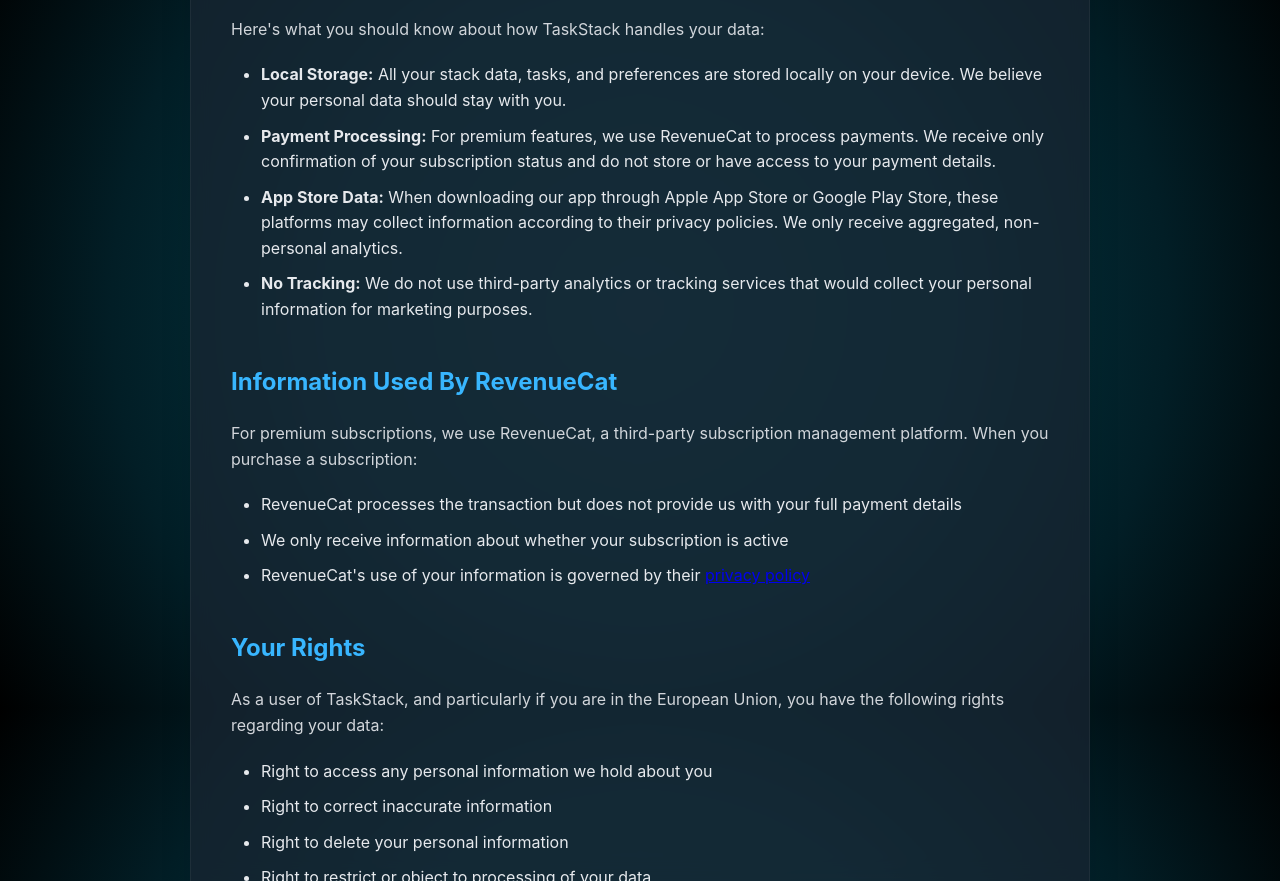
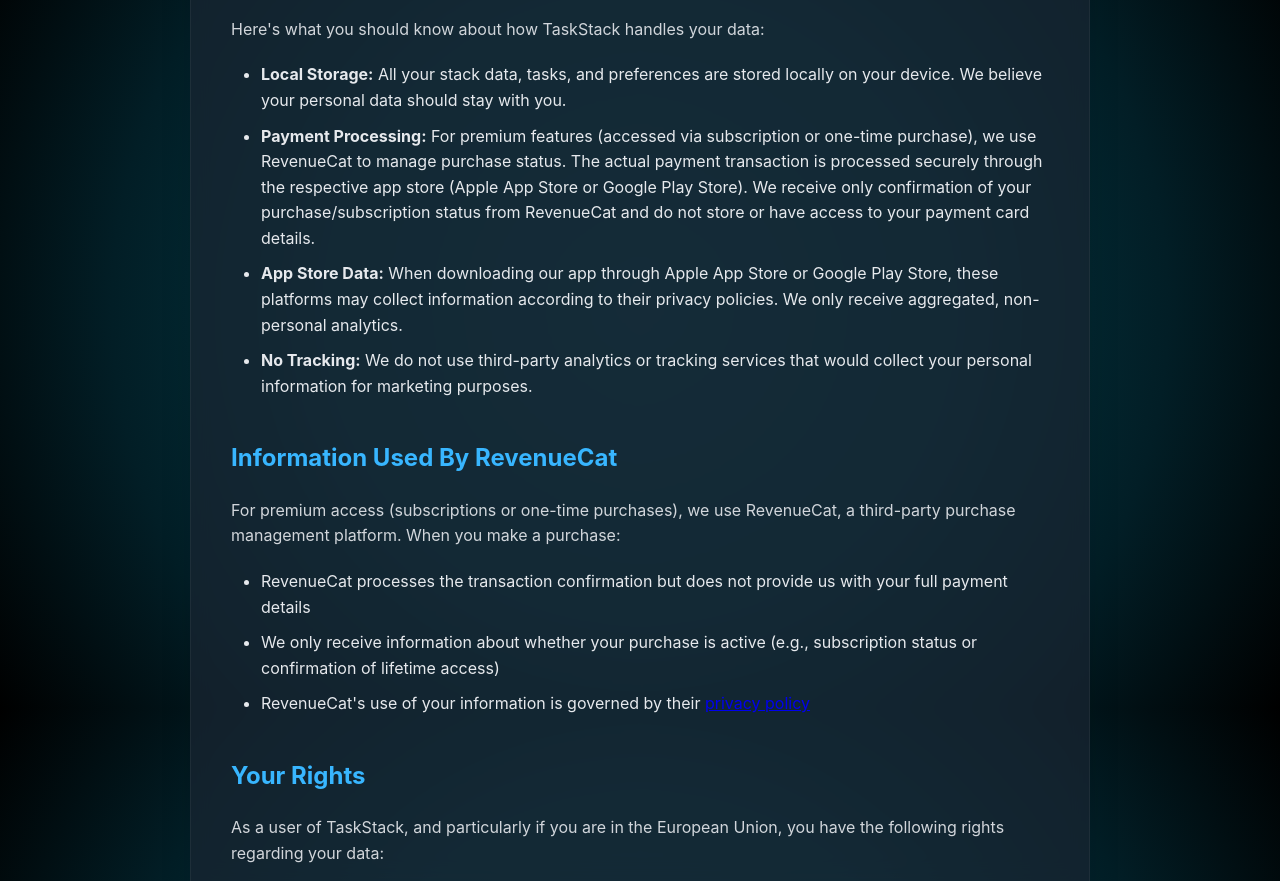
Before and after one commit to Dazarang/dazarang.github.io, a plain HTML site: page taskstack/privacy/index.html in a window 1280 px wide. Shown: the part 892-1773 px from the top of the page. Drawn offline with Linux system fonts and the light colour scheme.

Commit message:
Update privacy policy and terms of use

```diff
--- a/taskstack/privacy/index.html
+++ b/taskstack/privacy/index.html
@@ -132,7 +132,7 @@
         <div class="glass-card">
             <h1>Privacy Policy</h1>
 
-            <p><strong>Last Updated: April 5, 2025</strong></p>
+            <p><strong>Last Updated: April 6, 2025</strong></p>
 
             <p>At TaskStack, we value your privacy and are committed to protecting your personal information. This
                 Privacy Policy explains how we handle data when you use our TaskStack mobile application.</p>
@@ -157,9 +157,11 @@
             <ul>
                 <li><strong>Local Storage:</strong> All your stack data, tasks, and preferences are stored locally on
                     your device. We believe your personal data should stay with you.</li>
-                <li><strong>Payment Processing:</strong> For premium features, we use RevenueCat to process payments. We
-                    receive only confirmation of your subscription status and do not store or have access to your
-                    payment details.</li>
+                <li><strong>Payment Processing:</strong> For premium features (accessed via subscription or one-time
+                    purchase), we use RevenueCat to manage purchase status. The actual payment transaction is processed
+                    securely through the respective app store (Apple App Store or Google Play Store). We receive only
+                    confirmation of your purchase/subscription status from RevenueCat and do not store or have access to
+                    your payment card details.</li>
                 <li><strong>App Store Data:</strong> When downloading our app through Apple App Store or Google Play
                     Store, these platforms may collect information according to their privacy policies. We only receive
                     aggregated, non-personal analytics.</li>
@@ -169,12 +171,15 @@
 
             <h2>Information Used By RevenueCat</h2>
 
-            <p>For premium subscriptions, we use RevenueCat, a third-party subscription management platform.
-                When you purchase a subscription:</p>
+            <p>For premium access (subscriptions or one-time purchases), we use RevenueCat, a third-party purchase
+                management platform.
+                When you make a purchase:</p>
 
             <ul>
-                <li>RevenueCat processes the transaction but does not provide us with your full payment details</li>
-                <li>We only receive information about whether your subscription is active</li>
+                <li>RevenueCat processes the transaction confirmation but does not provide us with your full payment
+                    details</li>
+                <li>We only receive information about whether your purchase is active (e.g., subscription status or
+                    confirmation of lifetime access)</li>
                 <li>RevenueCat's use of your information is governed by their <a
                         href="https://www.revenuecat.com/privacy" target="_blank">privacy policy</a></li>
             </ul>
```
Also changed, not shown: taskstack/terms/index.html (+12 -2 lines).
